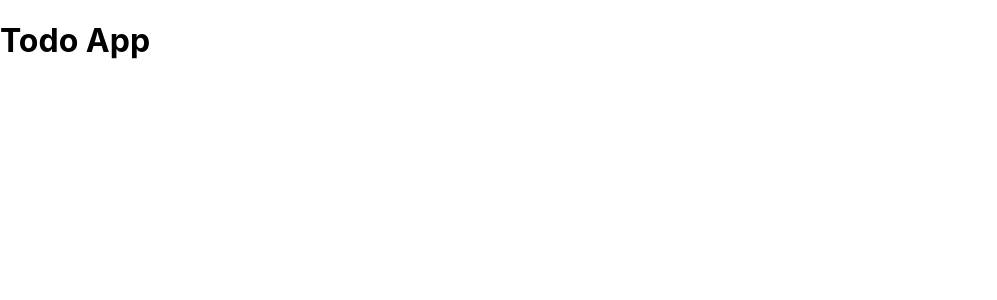
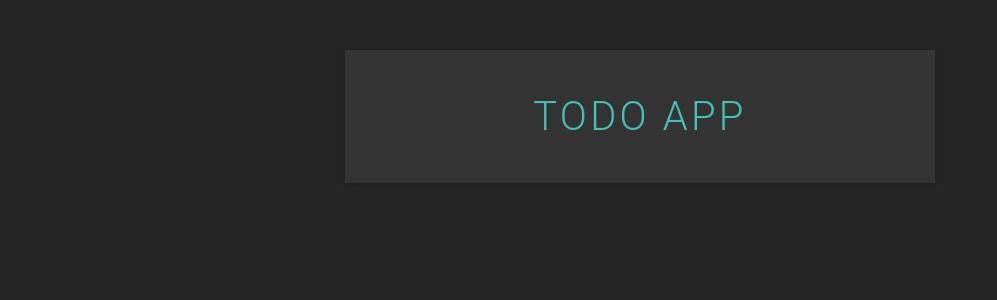
Before and after one commit to emrepp/phase-3-project-frontend, a React (Create React App) app: page / in a window 1280 px wide. Shown: the top 300 px of the page, without its empty margins (0-997 px from the left). Built offline with nearby package versions, Linux system fonts and the light colour scheme.

Commit message:
add styles

```diff
--- /dev/null
+++ b/src/App.css
@@ -0,0 +1,108 @@
+*,
+*::before,
+*::after {
+  box-sizing: border-box;
+}
+
+body {
+  padding: 50px;
+  color: #f7f7f7;
+  min-height: 100vh;
+  background: #252525;
+  text-rendering: optimizeSpeed;
+  font-family: "Roboto", sans-serif;
+}
+
+.App {
+  padding: 1rem;
+  max-width: 50%;
+  margin: 0 auto;
+  text-align: center;
+  background: #333;
+  box-shadow: rgba(0, 0, 0, 0.25) 0px 2px 5px;
+}
+
+h1 {
+  font-weight: 300;
+  color: #44c0b6;
+  font-size: 2.5rem;
+  letter-spacing: 0.2rem;
+  text-transform: uppercase;
+}
+
+.input-wrapper {
+  margin: 3.5rem;
+}
+
+.todos-wrapper {
+  margin-bottom: 2.5rem;
+}
+
+.todo {
+  display: flex;
+  justify-content: center;
+  align-items: flex-start;
+}
+
+input {
+  width: 450px;
+  padding: 0.8em;
+}
+
+input:focus {
+  outline: none;
+}
+
+button {
+  width: 120px;
+  padding: 0.8em;
+  cursor: pointer;
+  font-weight: 400;
+  letter-spacing: 0.1rem;
+}
+
+input,
+button {
+  font-size: 1em;
+  appearance: none;
+  color: currentcolor;
+  background: transparent;
+  border: 1px solid #828691;
+}
+
+.add-button {
+  color: #44c0b6;
+  border-left: none;
+}
+
+.delete-button {
+  color: #fe6a6a;
+}
+
+ul {
+  padding: 0;
+  list-style: none;
+  margin-bottom: 0px;
+}
+
+li {
+  width: 450px;
+  padding: 0.85em;
+  text-align: left;
+  margin-bottom: 0.5rem;
+  background: #494847;
+  letter-spacing: 0.02rem;
+  transition: all 0.3s ease-out;
+  border-left: 5px solid #cf972e;
+}
+
+li:last-child {
+  margin-bottom: 0px;
+}
+
+.empty {
+  font-size: 20px;
+  font-weight: 400;
+  color: #cf972e;
+  letter-spacing: 0.2rem;
+}
--- a/src/App.js
+++ b/src/App.js
@@ -1,10 +1,14 @@
-
+import "./App.css";
 
 function App() {
   return (
-    <h1> Todo App </h1>
+    <div className="App">
+      <h1> Todo App </h1>
+
+    </div>
+
 
   );
-}
+};
 
 export default App;
```
